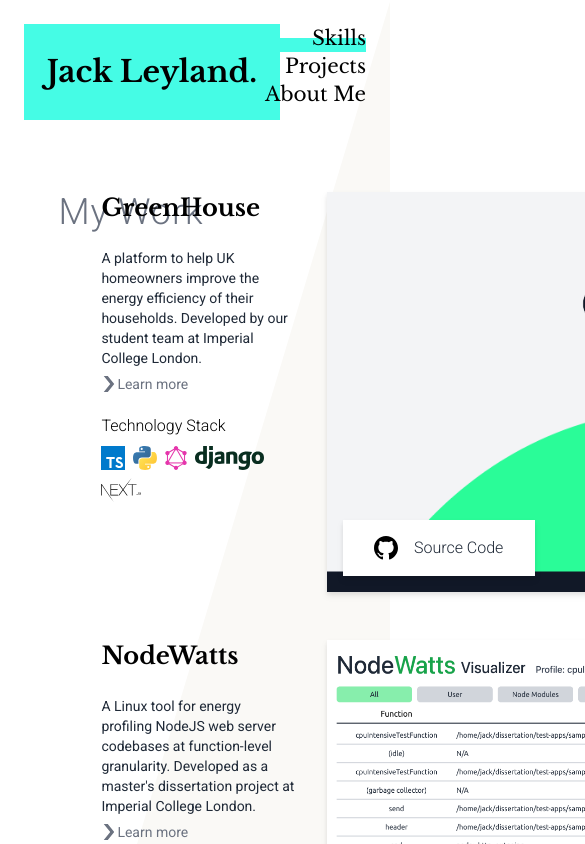
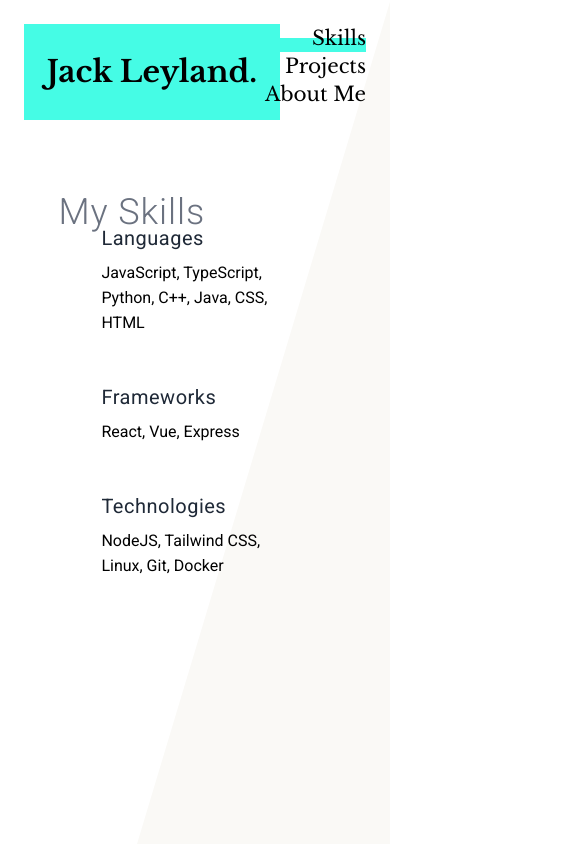
Before and after one commit to jack-leyland/personal-site, a Vue app: page /Skills in a window 390 px wide. Shown: the top 844 px of the page, 585 px wide, since content can reach past the window. Built offline with nearby package versions, Linux system fonts and the light colour scheme.

Commit message:
skills and 404. Needs breakpoints

```diff
--- a/src/components/ContactPanel.vue
+++ b/src/components/ContactPanel.vue
@@ -9,8 +9,8 @@
     <button
         class="font-title text-black text-lg mt-16 mb-24 p-3 mr-4 bg-greenish hover:text-white hover:bg-black cursor-pointer transition-all duration-200">Download
         my resume</button>
-    <span class="font-title text-black"> or, contact: <span
-            class="text-mainPurple font-bold">jack@leyland.dev</span></span>
+    <span class="font-title text-black"> or, contact: <a href="mailto:jack@leyland.dev" target="_blank" rel="noopener noreferrer"><span
+            class="text-mainPurple font-bold">jack@leyland.dev</span></a></span>
     <div class="mb-2 font-alt text-gray-500 tracking-wide text-lg font-light">Find me elsewhere</div>
     <div class="flex">
         <a href="https://github.com/jack-leyland">
--- a/src/components/ProjectCard.vue
+++ b/src/components/ProjectCard.vue
@@ -51,14 +51,14 @@
                 :key="uuidv4()" v-html="props.longDesc">
             </div>
             <CloseButton v-if="activeModal" style-string="animate-fade absolute top-3 right-3 h-6 cursor-pointer" @click="activeModal = false"/>
-            <a :href="props.githubUrl">
+            <a :href="props.githubUrl" target="_blank" rel="noopener noreferrer">
                 <button class="absolute group bottom-4 left-4 drop-shadow-md font-alt font-light
                         flex items-center justify-center bg-white h-14 w-48 p-3
                         text-gray-800 hover:bg-mainPurple hover:text-white transistion-all duration-200">
                     <GithubLogo style-string=" h-6 mr-4 group-hover:fill-white" /> Source Code
                 </button>
             </a>
-            <a :href="props.liveUrl">
+            <a :href="props.liveUrl" target="_blank" rel="noopener noreferrer">
                 <button class="absolute group bottom-4 right-4 drop-shadow-md font-alt font-light
                         flex items-center justify-center bg-white h-14 w-48 p-3
                         text-gray-800 hover:bg-mainPurple hover:text-white transistion-all duration-200">
--- a/src/router/index.ts
+++ b/src/router/index.ts
@@ -21,7 +21,7 @@
       {
         path: '/Skills',
         name: 'Skills',
-        component: () => import('../views/Projects.vue')
+        component: () => import('../views/Skills.vue')
       },
       {
         path: '/:pathMatch(.*)*',
--- a/src/views/404.vue
+++ b/src/views/404.vue
@@ -1,6 +1,7 @@
 
 <template>
-    <div>
-        Not Found
+    <div class="animate-fade absolute flex justify-center top-0 w-full h-[100vh] flex-col items-center justify-center ">
+            <h1 class="font-title text-8xl text-mainPurple">404.</h1>
+            <p class="font-alt text-gray-800 tracking-wide">Whoops... Looks like this page doesn't exist.</p>
     </div>
 </template>
--- /dev/null
+++ b/src/views/Skills.vue
@@ -0,0 +1,19 @@
+<script setup lang="ts">
+import GithubLogo from "../components/icons/GithubLogo.vue";
+import LinkedinLogo from "../components/icons/LinkedinLogo.vue";
+
+</script>
+
+<template>
+    <div class="animate-fade tracking-wide fixed font-light font-alt text-gray-500 text-4xl top-48 left-[15vw]">
+        My Skills
+    </div>
+    <div class="animate-fade w-[46vw] ml-[26vw] mr-[26vw] pt-56">
+        <h1 class="font-alt text-gray-800 tracking-wide text-xl mb-2">Languages</h1>
+        <span class="font-alt">JavaScript, TypeScript, Python, C++, Java, CSS, HTML</span>
+        <h1 class="font-alt text-gray-800 tracking-wide text-xl mb-2 mt-12">Frameworks</h1>
+        <span class="font-alt">React, Vue, Express</span>
+        <h1 class="font-alt text-gray-800 tracking-wide text-xl mb-2 mt-12">Technologies</h1>
+        <span class="font-alt">NodeJS, Tailwind CSS, Linux, Git, Docker</span>
+    </div>
+</template>
```
